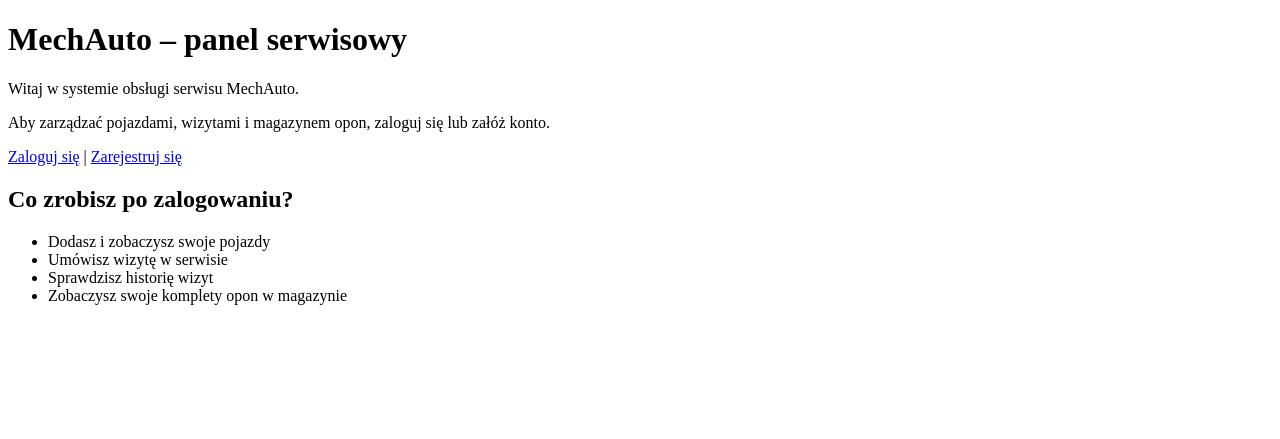
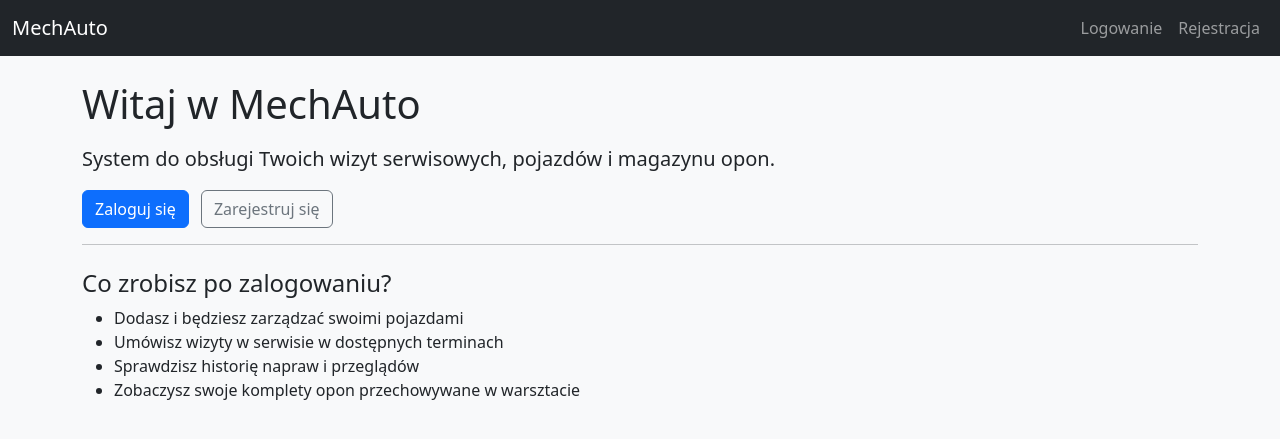
Before and after one commit to lokirkir15/autoservice-backend, a Django app: page / in a window 1280 px wide. Shown: the top 439 px of the page. Run offline with Django 5.2, Linux system fonts and the light colour scheme.

Commit message:
Podstawy FrontEnd

```diff
--- a/accounts/templates/accounts/home.html
+++ b/accounts/templates/accounts/home.html
@@ -1,55 +1,95 @@
-<!DOCTYPE html>
-<html lang="pl">
-<head>
-    <meta charset="UTF-8">
-    <title>MechAuto – panel</title>
-</head>
-<body>
-<h1>MechAuto – panel serwisowy</h1>
+{% extends "base.html" %}
 
-{% if request.user.is_authenticated %}
-    <p>
-        Witaj, <strong>{{ request.user.username }}</strong>!
-        | <a href="{% url 'logout' %}">Wyloguj</a>
+{% block title %}MechAuto – panel{% endblock %}
+
+{% block content %}
+  {% if request.user.is_authenticated %}
+    <h1 class="mb-4">Panel główny</h1>
+    <p class="lead">
+      Witaj, <strong>{{ request.user.username }}</strong>!
     </p>
 
-    <h2>Dla klientów</h2>
-    <ul>
-        <li><a href="{% url 'my_vehicles' %}">Moje pojazdy</a></li>
-        <li><a href="{% url 'create_appointment' %}">Umów wizytę</a></li>
-        <li><a href="{% url 'my_appointments' %}">Moje wizyty</a></li>
-        <li><a href="{% url 'my_tires' %}">Moje komplety opon</a></li>
-    </ul>
+    <div class="row">
+      <div class="col-md-6 col-lg-4 mb-3">
+        <div class="card h-100">
+          <div class="card-body">
+            <h5 class="card-title">Moje pojazdy</h5>
+            <p class="card-text">Zarządzaj swoimi autami w systemie.</p>
+            <a href="{% url 'my_vehicles' %}" class="btn btn-primary">Przejdź</a>
+          </div>
+        </div>
+      </div>
 
-    {% if request.user.is_staff %}
-        <h2>Dla serwisu</h2>
-        <ul>
-            <li><a href="{% url 'workshop_dashboard' %}">Panel warsztatu (dzisiejsze wizyty)</a></li>
-            <li><a href="{% url 'warehouse_list' %}">Magazyn opon</a></li>
-        </ul>
-    {% endif %}
+      <div class="col-md-6 col-lg-4 mb-3">
+        <div class="card h-100">
+          <div class="card-body">
+            <h5 class="card-title">Umów wizytę</h5>
+            <p class="card-text">Zarezerwuj termin wizyty w serwisie.</p>
+            <a href="{% url 'create_appointment' %}" class="btn btn-primary">Umów wizytę</a>
+          </div>
+        </div>
+      </div>
 
-{% else %}
-    <p>
-        Witaj w systemie obsługi serwisu MechAuto.
+      <div class="col-md-6 col-lg-4 mb-3">
+        <div class="card h-100">
+          <div class="card-body">
+            <h5 class="card-title">Moje wizyty</h5>
+            <p class="card-text">Podgląd historii i nadchodzących wizyt.</p>
+            <a href="{% url 'my_appointments' %}" class="btn btn-primary">Zobacz</a>
+          </div>
+        </div>
+      </div>
+
+      <div class="col-md-6 col-lg-4 mb-3">
+        <div class="card h-100">
+          <div class="card-body">
+            <h5 class="card-title">Moje komplety opon</h5>
+            <p class="card-text">Sprawdź, jakie komplety przechowujemy w magazynie.</p>
+            <a href="{% url 'my_tires' %}" class="btn btn-primary">Zobacz</a>
+          </div>
+        </div>
+      </div>
+
+      {% if request.user.is_staff %}
+        <div class="col-md-6 col-lg-4 mb-3">
+          <div class="card h-100 border-success">
+            <div class="card-body">
+              <h5 class="card-title">Panel warsztatu</h5>
+              <p class="card-text">Dzisiejsze wizyty i zarządzanie statusem.</p>
+              <a href="{% url 'workshop_dashboard' %}" class="btn btn-success">Otwórz panel</a>
+            </div>
+          </div>
+        </div>
+
+        <div class="col-md-6 col-lg-4 mb-3">
+          <div class="card h-100 border-success">
+            <div class="card-body">
+              <h5 class="card-title">Magazyn opon</h5>
+              <p class="card-text">Przegląd kompletów opon w magazynie.</p>
+              <a href="{% url 'warehouse_list' %}" class="btn btn-success">Przejdź</a>
+            </div>
+          </div>
+        </div>
+      {% endif %}
+    </div>
+
+  {% else %}
+    <h1 class="mb-3">Witaj w MechAuto</h1>
+    <p class="lead">
+      System do obsługi Twoich wizyt serwisowych, pojazdów i magazynu opon.
     </p>
     <p>
-        Aby zarządzać pojazdami, wizytami i magazynem opon, zaloguj się lub załóż konto.
+      <a href="{% url 'login' %}" class="btn btn-primary me-2">Zaloguj się</a>
+      <a href="{% url 'register' %}" class="btn btn-outline-secondary">Zarejestruj się</a>
     </p>
 
-    <p>
-        <a href="{% url 'login' %}">Zaloguj się</a> |
-        <a href="{% url 'register' %}">Zarejestruj się</a>
-    </p>
-
-    <h2>Co zrobisz po zalogowaniu?</h2>
+    <hr>
+    <h2 class="h4 mt-4">Co zrobisz po zalogowaniu?</h2>
     <ul>
-        <li>Dodasz i zobaczysz swoje pojazdy</li>
-        <li>Umówisz wizytę w serwisie</li>
-        <li>Sprawdzisz historię wizyt</li>
-        <li>Zobaczysz swoje komplety opon w magazynie</li>
+      <li>Dodasz i będziesz zarządzać swoimi pojazdami</li>
+      <li>Umówisz wizyty w serwisie w dostępnych terminach</li>
+      <li>Sprawdzisz historię napraw i przeglądów</li>
+      <li>Zobaczysz swoje komplety opon przechowywane w warsztacie</li>
     </ul>
-{% endif %}
-
-</body>
-</html>
+  {% endif %}
+{% endblock %}
--- a/config/settings.py
+++ b/config/settings.py
@@ -68,7 +68,7 @@
 TEMPLATES = [
     {
         'BACKEND': 'django.template.backends.django.DjangoTemplates',
-        'DIRS': [],
+        'DIRS': [BASE_DIR / "templates"],
         'APP_DIRS': True,
         'OPTIONS': {
             'context_processors': [
--- /dev/null
+++ b/templates/base.html
@@ -0,0 +1,121 @@
+{% load static %}
+<!DOCTYPE html>
+<html lang="pl">
+<head>
+    <meta charset="UTF-8">
+    <title>{% block title %}MechAuto{% endblock %}</title>
+    <meta name="viewport" content="width=device-width, initial-scale=1">
+
+    <!-- Bootstrap z CDN, żeby nie bawić się w własny CSS na razie -->
+    <link
+      href="https://cdn.jsdelivr.net/npm/bootstrap@5.3.3/dist/css/bootstrap.min.css"
+      rel="stylesheet"
+      integrity="sha384-QWTKZyjpPEjISv5WaRU9OFeRpok6YctnYmDr5pNlyT2bRjXh0JMhjY6hW+ALEwIH"
+      crossorigin="anonymous"
+    >
+
+    {% block extra_head %}{% endblock %}
+</head>
+<body class="bg-light">
+
+<nav class="navbar navbar-expand-lg navbar-dark bg-dark mb-4">
+  <div class="container-fluid">
+    <a class="navbar-brand" href="{% url 'home' %}">MechAuto</a>
+    <button class="navbar-toggler" type="button" data-bs-toggle="collapse"
+            data-bs-target="#mainNavbar" aria-controls="mainNavbar"
+            aria-expanded="false" aria-label="Przełącz nawigację">
+      <span class="navbar-toggler-icon"></span>
+    </button>
+
+    <div class="collapse navbar-collapse" id="mainNavbar">
+      <ul class="navbar-nav me-auto mb-2 mb-lg-0">
+        {% if request.user.is_authenticated %}
+          <!-- Dla klientów -->
+          <li class="nav-item">
+            <a class="nav-link" href="{% url 'my_vehicles' %}">Moje pojazdy</a>
+          </li>
+          <li class="nav-item">
+            <a class="nav-link" href="{% url 'create_appointment' %}">Umów wizytę</a>
+          </li>
+          <li class="nav-item">
+            <a class="nav-link" href="{% url 'my_appointments' %}">Moje wizyty</a>
+          </li>
+          <li class="nav-item">
+            <a class="nav-link" href="{% url 'my_tires' %}">Moje opony</a>
+          </li>
+
+          {% if request.user.is_staff %}
+            <li class="nav-item dropdown">
+              <a class="nav-link dropdown-toggle" href="#" role="button"
+                 data-bs-toggle="dropdown" aria-expanded="false">
+                Dla serwisu
+              </a>
+              <ul class="dropdown-menu">
+                <li>
+                  <a class="dropdown-item" href="{% url 'workshop_dashboard' %}">
+                    Panel warsztatu
+                  </a>
+                </li>
+                <li>
+                  <a class="dropdown-item" href="{% url 'warehouse_list' %}">
+                    Magazyn opon
+                  </a>
+                </li>
+                <li><hr class="dropdown-divider"></li>
+                <li>
+                  <a class="dropdown-item" href="/admin/" target="_blank">
+                    Panel admina Django
+                  </a>
+                </li>
+              </ul>
+            </li>
+          {% endif %}
+        {% endif %}
+      </ul>
+
+      <ul class="navbar-nav ms-auto mb-2 mb-lg-0">
+        {% if request.user.is_authenticated %}
+          <li class="nav-item">
+            <span class="navbar-text me-2">
+              Zalogowano jako: {{ request.user.username }}
+            </span>
+          </li>
+          <li class="nav-item">
+            <a class="nav-link" href="{% url 'logout' %}">Wyloguj</a>
+          </li>
+        {% else %}
+          <li class="nav-item">
+            <a class="nav-link" href="{% url 'login' %}">Logowanie</a>
+          </li>
+          <li class="nav-item">
+            <a class="nav-link" href="{% url 'register' %}">Rejestracja</a>
+          </li>
+        {% endif %}
+      </ul>
+    </div>
+  </div>
+</nav>
+
+<div class="container mb-4">
+  {% if messages %}
+    <div class="mt-2">
+      {% for message in messages %}
+        <div class="alert alert-{{ message.tags|default:'info' }} mb-2" role="alert">
+          {{ message }}
+        </div>
+      {% endfor %}
+    </div>
+  {% endif %}
+
+  {% block content %}{% endblock %}
+</div>
+
+<script
+  src="https://cdn.jsdelivr.net/npm/bootstrap@5.3.3/dist/js/bootstrap.bundle.min.js"
+  integrity="sha384-YvpcrYf0tY3lHB60NNkmXc5s9fDVZLESaAA55NDzOxhy9GkcIdslK1eN7N6jIeHz"
+  crossorigin="anonymous"
+></script>
+
+{% block extra_js %}{% endblock %}
+</body>
+</html>
```
Also changed, not shown: accounts/templates/accounts/login.html (+32 -23 lines), booking/templates/booking/appointment_form.html (+32 -27 lines).
